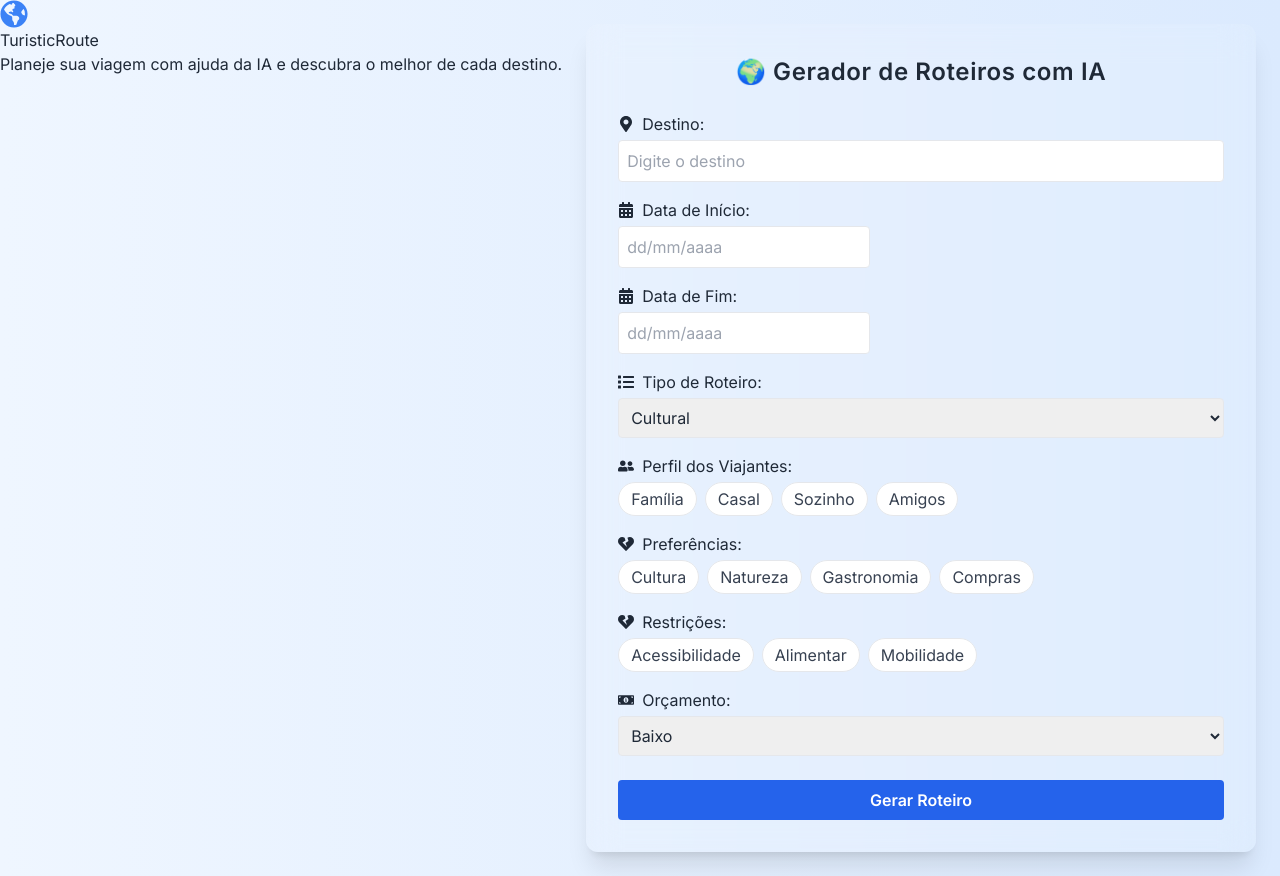
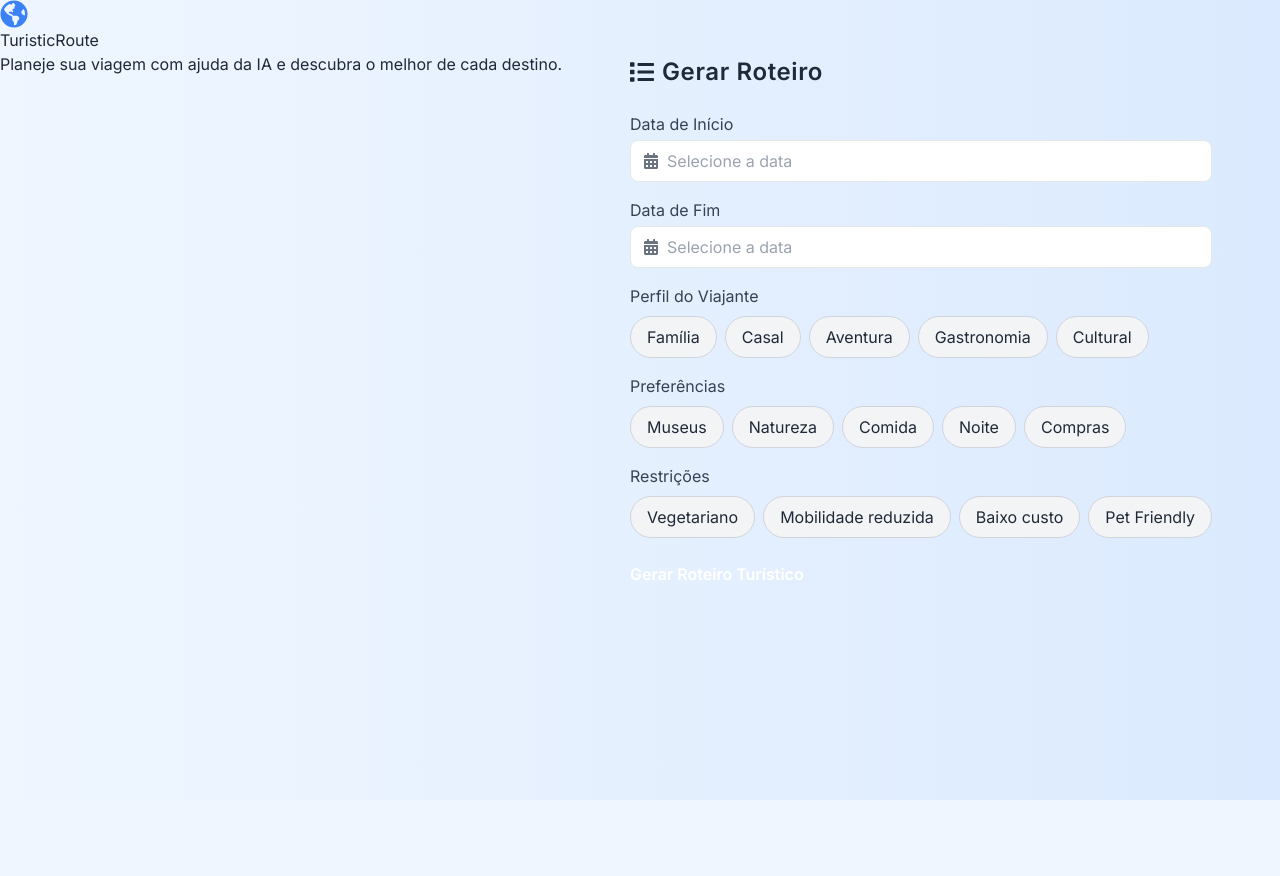
Before and after one commit to alvesgeorge/routeIA2, a React (Vite) app: page / in a window 1280 px wide. After the commit the page ends 800 px from the top, so only its background shows below. Built offline with nearby package versions, Linux system fonts and the light colour scheme.

Commit message:
Update Formulario.jsx

```diff
--- a/src/components/Formulario.jsx
+++ b/src/components/Formulario.jsx
@@ -1,93 +1,85 @@
 import React, { useState } from 'react';
+import { FaUser, FaCalendarAlt, FaMoneyBillWave, FaExclamationTriangle, FaList } from 'react-icons/fa';
 import DatePicker from 'react-datepicker';
 import 'react-datepicker/dist/react-datepicker.css';
-import { FaMapMarkerAlt, FaCalendarAlt, FaUserFriends, FaList, FaMoneyBillAlt, FaHeartBroken } from 'react-icons/fa';
 
 export default function Formulario() {
-  const [inicio, setInicio] = useState(null);
-  const [fim, setFim] = useState(null);
-  const [perfilSelecionado, setPerfilSelecionado] = useState('');
+  const [dataInicio, setDataInicio] = useState(null);
+  const [dataFim, setDataFim] = useState(null);
+  const [perfilSelecionado, setPerfilSelecionado] = useState(null);
   const [preferencias, setPreferencias] = useState([]);
   const [restricoes, setRestricoes] = useState([]);
 
-  const opcoesPerfil = ['Família', 'Casal', 'Sozinho', 'Amigos'];
-  const opcoesPreferencias = ['Cultura', 'Natureza', 'Gastronomia', 'Compras'];
-  const opcoesRestricoes = ['Acessibilidade', 'Alimentar', 'Mobilidade'];
+  const perfis = ['Família', 'Casal', 'Aventura', 'Gastronomia', 'Cultural'];
 
-  const toggleSelecionado = (valor, lista, setLista) => {
-    setLista(prev =>
-      prev.includes(valor) ? prev.filter(v => v !== valor) : [...prev, valor]
-    );
+  const opcoesPreferencias = ['Museus', 'Natureza', 'Comida', 'Noite', 'Compras'];
+  const opcoesRestricoes = ['Vegetariano', 'Mobilidade reduzida', 'Baixo custo', 'Pet Friendly'];
+
+  const toggleSelecionado = (item, lista, setLista) => {
+    setLista(lista.includes(item) ? lista.filter(i => i !== item) : [...lista, item]);
+  };
+
+  const gerarRoteiro = async () => {
+    const dados = {
+      dataInicio,
+      dataFim,
+      perfil: perfilSelecionado,
+      preferencias,
+      restricoes
+    };
+
+    const resposta = await fetch('/api/gerar-roteiro', {
+      method: 'POST',
+      headers: { 'Content-Type': 'application/json' },
+      body: JSON.stringify(dados)
+    });
+
+    const resultado = await resposta.json();
+    console.log(resultado);
   };
 
   return (
-    <div className="bg-white bg-opacity-10 backdrop-blur-lg shadow-xl p-8 rounded-xl w-full max-w-2xl mx-auto">
-      <h2 className="text-2xl font-bold mb-6 text-center flex items-center justify-center gap-2">
-        🌍 Gerador de Roteiros com IA
-      </h2>
+    <div className="glass p-8">
+      <h2 className="text-2xl font-bold text-gray-800 mb-6 flex items-center gap-2"><FaList /> Gerar Roteiro</h2>
 
-      {/* Destino */}
+      {/* Datas */}
       <div className="mb-4">
-        <label className="block mb-1 font-medium flex items-center gap-2">
-          <FaMapMarkerAlt /> Destino:
-        </label>
-        <input type="text" placeholder="Digite o destino" className="w-full p-2 border rounded" />
+        <label className="block mb-1 font-medium text-gray-700">Data de Início</label>
+        <div className="flex items-center border rounded-lg px-3 bg-white">
+          <FaCalendarAlt className="text-gray-500 mr-2" />
+          <DatePicker
+            selected={dataInicio}
+            onChange={setDataInicio}
+            dateFormat="dd/MM/yyyy"
+            className="w-full py-2 outline-none"
+            placeholderText="Selecione a data"
+          />
+        </div>
       </div>
 
-      {/* Data de Início */}
       <div className="mb-4">
-        <label className="block mb-1 font-medium flex items-center gap-2">
-          <FaCalendarAlt /> Data de Início:
-        </label>
-        <DatePicker
-          selected={inicio}
-          onChange={date => setInicio(date)}
-          dateFormat="dd/MM/yyyy"
-          className="w-full p-2 border rounded"
-          placeholderText="dd/mm/aaaa"
-        />
+        <label className="block mb-1 font-medium text-gray-700">Data de Fim</label>
+        <div className="flex items-center border rounded-lg px-3 bg-white">
+          <FaCalendarAlt className="text-gray-500 mr-2" />
+          <DatePicker
+            selected={dataFim}
+            onChange={setDataFim}
+            dateFormat="dd/MM/yyyy"
+            className="w-full py-2 outline-none"
+            placeholderText="Selecione a data"
+          />
+        </div>
       </div>
 
-      {/* Data de Fim */}
+      {/* Perfil */}
       <div className="mb-4">
-        <label className="block mb-1 font-medium flex items-center gap-2">
-          <FaCalendarAlt /> Data de Fim:
-        </label>
-        <DatePicker
-          selected={fim}
-          onChange={date => setFim(date)}
-          dateFormat="dd/MM/yyyy"
-          className="w-full p-2 border rounded"
-          placeholderText="dd/mm/aaaa"
-        />
-      </div>
-
-      {/* Tipo de Roteiro */}
-      <div className="mb-4">
-        <label className="block mb-1 font-medium flex items-center gap-2">
-          <FaList /> Tipo de Roteiro:
-        </label>
-        <select className="w-full p-2 border rounded">
-          <option value="cultural">Cultural</option>
-          <option value="aventura">Aventura</option>
-          <option value="gastronomico">Gastronômico</option>
-          <option value="romantico">Romântico</option>
-        </select>
-      </div>
-
-      {/* Perfil dos Viajantes */}
-      <div className="mb-4">
-        <label className="block mb-1 font-medium flex items-center gap-2">
-          <FaUserFriends /> Perfil dos Viajantes:
-        </label>
+        <label className="block mb-2 font-medium text-gray-700">Perfil do Viajante</label>
         <div className="flex flex-wrap gap-2">
-          {opcoesPerfil.map(p => (
+          {perfis.map((p, i) => (
             <button
-              key={p}
+              key={i}
               onClick={() => setPerfilSelecionado(p)}
-              className={`px-3 py-1 rounded-full border ${
-                perfilSelecionado === p ? 'bg-blue-600 text-white' : 'bg-white text-gray-700'
-              }`}
+              className={`px-4 py-2 rounded-full border ${perfilSelecionado === p ? 'bg-blue-600 text-white border-blue-600' : 'bg-gray-100 text-gray-800 border-gray-300'}`}
             >
               {p}
             </button>
@@ -97,58 +89,42 @@ export default function Formulario() {
 
       {/* Preferências */}
       <div className="mb-4">
-        <label className="block mb-1 font-medium flex items-center gap-2">
-          <FaHeartBroken /> Preferências:
-        </label>
+        <label className="block mb-2 font-medium text-gray-700">Preferências</label>
         <div className="flex flex-wrap gap-2">
-          {opcoesPreferencias.map(p => (
+          {opcoesPreferencias.map((pref, i) => (
             <button
-              key={p}
-              onClick={() => toggleSelecionado(p, preferencias, setPreferencias)}
-              className={`px-3 py-1 rounded-full border ${
-                preferencias.includes(p) ? 'bg-green-600 text-white' : 'bg-white text-gray-700'
-              }`}
+              key={i}
+              onClick={() => toggleSelecionado(pref, preferencias, setPreferencias)}
+              className={`px-4 py-2 rounded-full border ${preferencias.includes(pref) ? 'bg-green-500 text-white border-green-500' : 'bg-gray-100 text-gray-800 border-gray-300'}`}
             >
-              {p}
+              {pref}
             </button>
           ))}
         </div>
       </div>
 
       {/* Restrições */}
-      <div className="mb-4">
-        <label className="block mb-1 font-medium flex items-center gap-2">
-          <FaHeartBroken /> Restrições:
-        </label>
+      <div className="mb-6">
+        <label className="block mb-2 font-medium text-gray-700">Restrições</label>
         <div className="flex flex-wrap gap-2">
-          {opcoesRestricoes.map(r => (
+          {opcoesRestricoes.map((rest, i) => (
             <button
-              key={r}
-              onClick={() => toggleSelecionado(r, restricoes, setRestricoes)}
-              className={`px-3 py-1 rounded-full border ${
-                restricoes.includes(r) ? 'bg-red-600 text-white' : 'bg-white text-gray-700'
-              }`}
+              key={i}
+              onClick={() => toggleSelecionado(rest, restricoes, setRestricoes)}
+              className={`px-4 py-2 rounded-full border ${restricoes.includes(rest) ? 'bg-red-500 text-white border-red-500' : 'bg-gray-100 text-gray-800 border-gray-300'}`}
             >
-              {r}
+              {rest}
             </button>
           ))}
         </div>
       </div>
 
-      {/* Orçamento */}
-      <div className="mb-6">
-        <label className="block mb-1 font-medium flex items-center gap-2">
-          <FaMoneyBillAlt /> Orçamento:
-        </label>
-        <select className="w-full p-2 border rounded">
-          <option value="baixo">Baixo</option>
-          <option value="médio">Médio</option>
-          <option value="alto">Alto</option>
-        </select>
-      </div>
-
-      <button className="w-full bg-blue-600 hover:bg-blue-700 text-white py-2 px-4 rounded font-semibold transition">
-        Gerar Roteiro
+      {/* Botão */}
+      <button
+        onClick={gerarRoteiro}
+        className="btn-enviar text-white font-semibold"
+      >
+        Gerar Roteiro Turístico
       </button>
     </div>
   );
```
